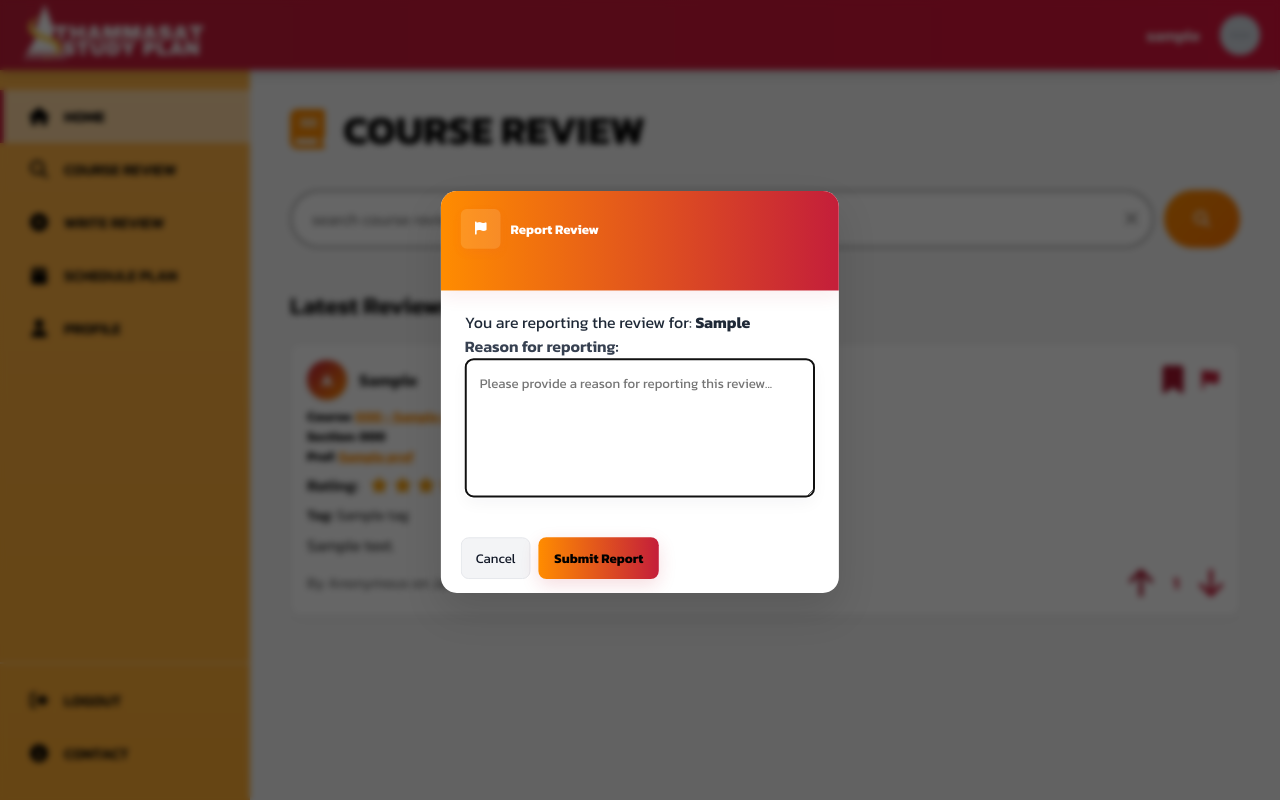
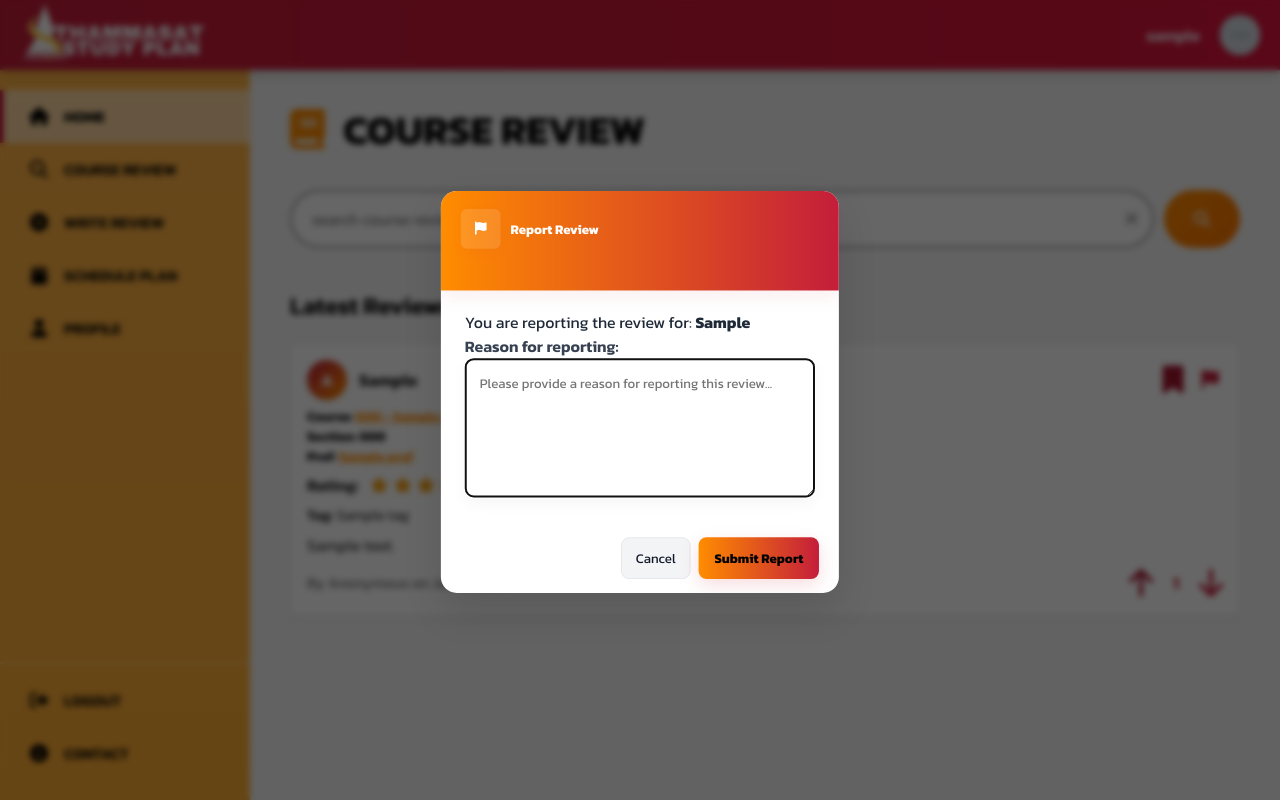
Before and after one commit to 6610545011/cn331_project, a Django app: page / in a window 1280 px wide, after a click on "Report this review". Run offline with Django 5.2, Linux system fonts and the light colour scheme; a user stored in the database is signed in; tables that the repository leaves empty hold one stand-in row (values such as "Sample post"); grey boxes marked "Sample" are stand-in pictures; some libraries are stand-ins or nearby versions.

Commit message:
move button report

```diff
--- a/review/static/review/css/review_block.css
+++ b/review/static/review/css/review_block.css
@@ -374,6 +374,7 @@
 
 .report-modal .modal-footer {
     display: flex;
+    justify-content: flex-end;
     gap: 8px;
     padding: 14px 20px;
     background: transparent;
--- a/review/templates/review/includes/review_block.html
+++ b/review/templates/review/includes/review_block.html
@@ -138,7 +138,7 @@
                         <textarea name="comment" class="form-control" id="id_comment_{{ review.id }}" rows="4" placeholder="Please provide a reason for reporting this review..." required></textarea>
                     </div>
                 </div>
-                <div class="modal-footer">
+                <div class="modal-footer justify-content-end">
                     <button type="button" class="btn btn-secondary" data-bs-dismiss="modal">Cancel</button>
                     <button type="submit" class="btn btn-danger">Submit Report</button>
                 </div>
```
